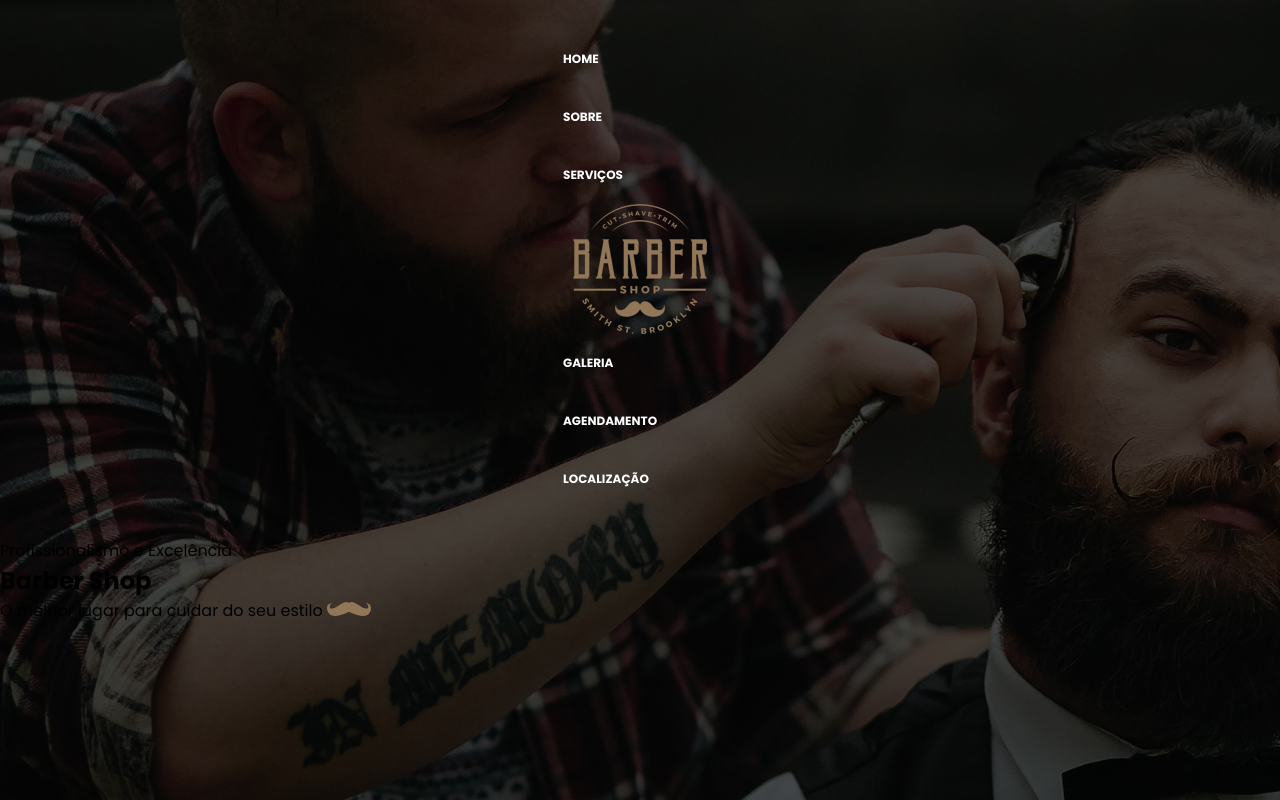
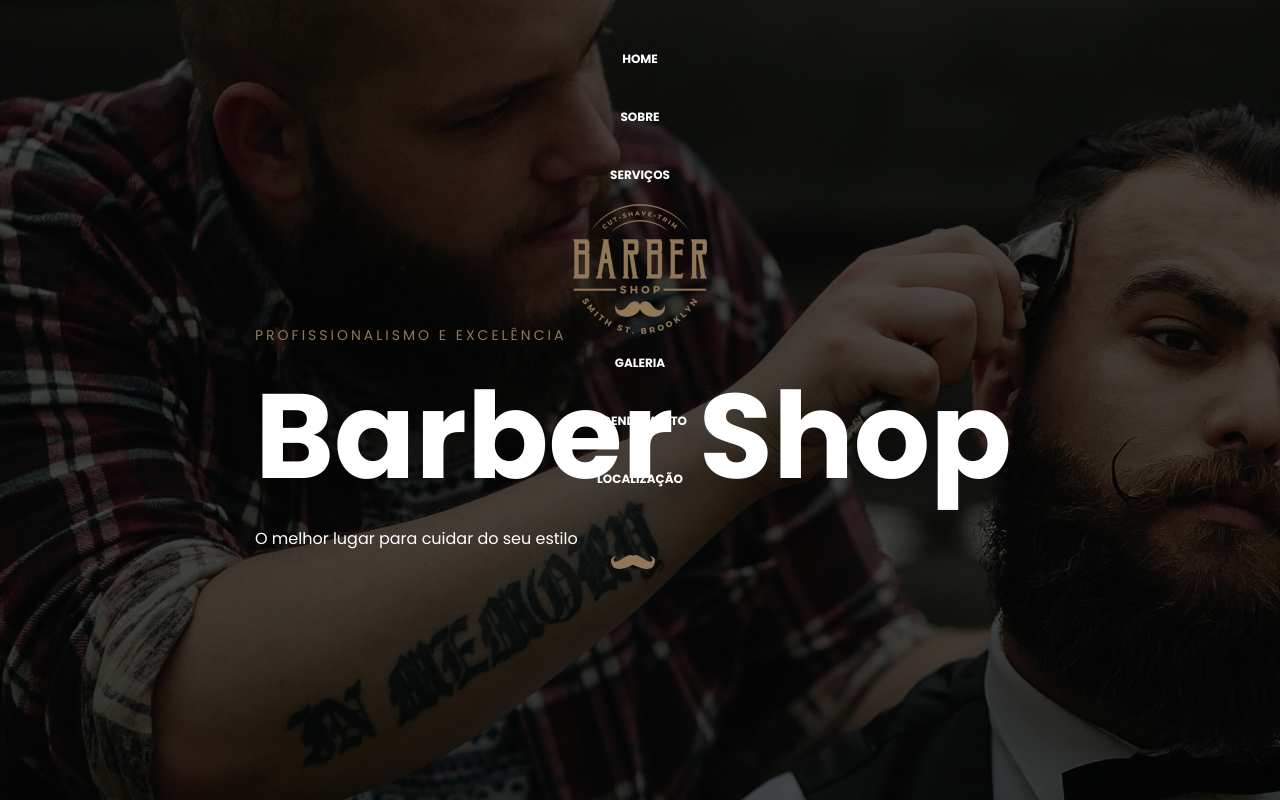
Before and after one commit to AdrianoFront/Projeto-Barber-Shop, a plain HTML site: page index.html in a window 1280 px wide. Drawn offline with Linux system fonts and the light colour scheme.

Commit message:
home center content

```diff
--- a/css/style.css
+++ b/css/style.css
@@ -13,6 +13,7 @@ body {
 }
 
 .home {
+  position: relative;
   background-size: cover;
   background-image: url(/images/bg-home.jpg);
   height: 100vh;
@@ -35,7 +36,8 @@ body {
 .home .header .nav ul li {
   display: flex;
   align-items: center;
-  margin: 0 10px;
+  justify-content: center;
+  width: 150px;
 }
 
 .home .header .nav ul li a {
@@ -55,3 +57,33 @@ body {
 .home .header .nav ul li .logo {
   margin: 0 30px;
 }
+
+.home .banner {
+  position: absolute;
+  top: 50%;
+  left: 50%;
+  height: 270px;
+  margin-left: -385px;
+  margin-top: -75px;
+  color: white;
+  text-align: center;
+}
+
+.home .banner span {
+  display: flex;
+}
+
+.home .banner .slogan1 {
+  color: var(--color-primary);
+  text-transform: uppercase;
+  letter-spacing: 3px;
+  font-size: 14px;
+}
+
+.home .banner h1 {
+  font-size: 120px;
+}
+
+.home .banner .slogan2 {
+  margin-bottom: 15px;
+}
--- a/index.html
+++ b/index.html
@@ -28,10 +28,13 @@
         </ul>
       </nav>
     </header>
-    <span>Profissionalismo e Excelência</span>
-    <h1>Barber Shop</h1>
-    <span>O melhor lugar para cuidar do seu estilo</span>
-    <img src="images/much-img.png" alt="Barber Shop">
+
+    <div class="banner">
+      <span class="slogan1">Profissionalismo e Excelência</span>
+      <h1>Barber Shop</h1>
+      <span class="slonga2">O melhor lugar para cuidar do seu estilo</span>
+      <img src="images/much-img.png" alt="Barber Shop">
+    </div>
   </section>
 
 </body>
```
